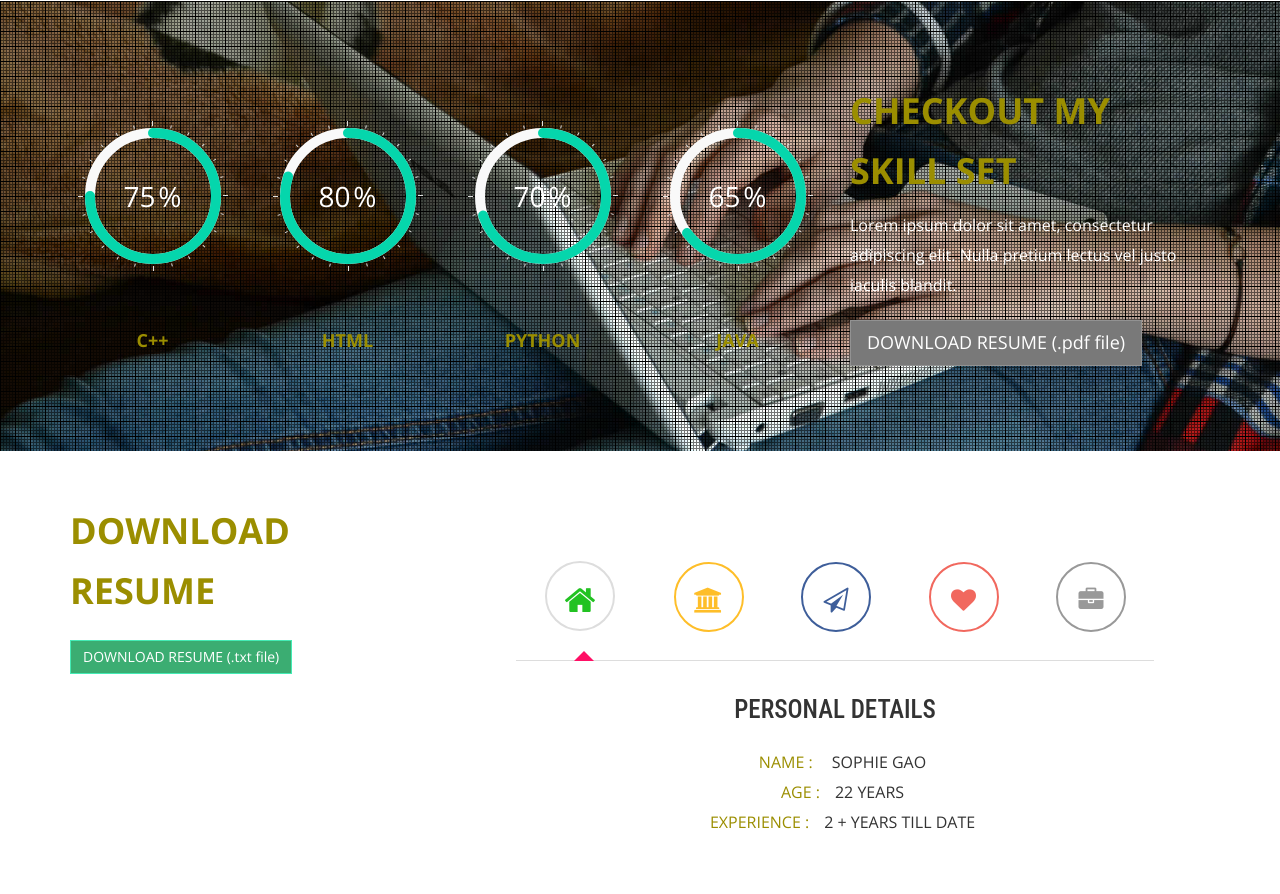
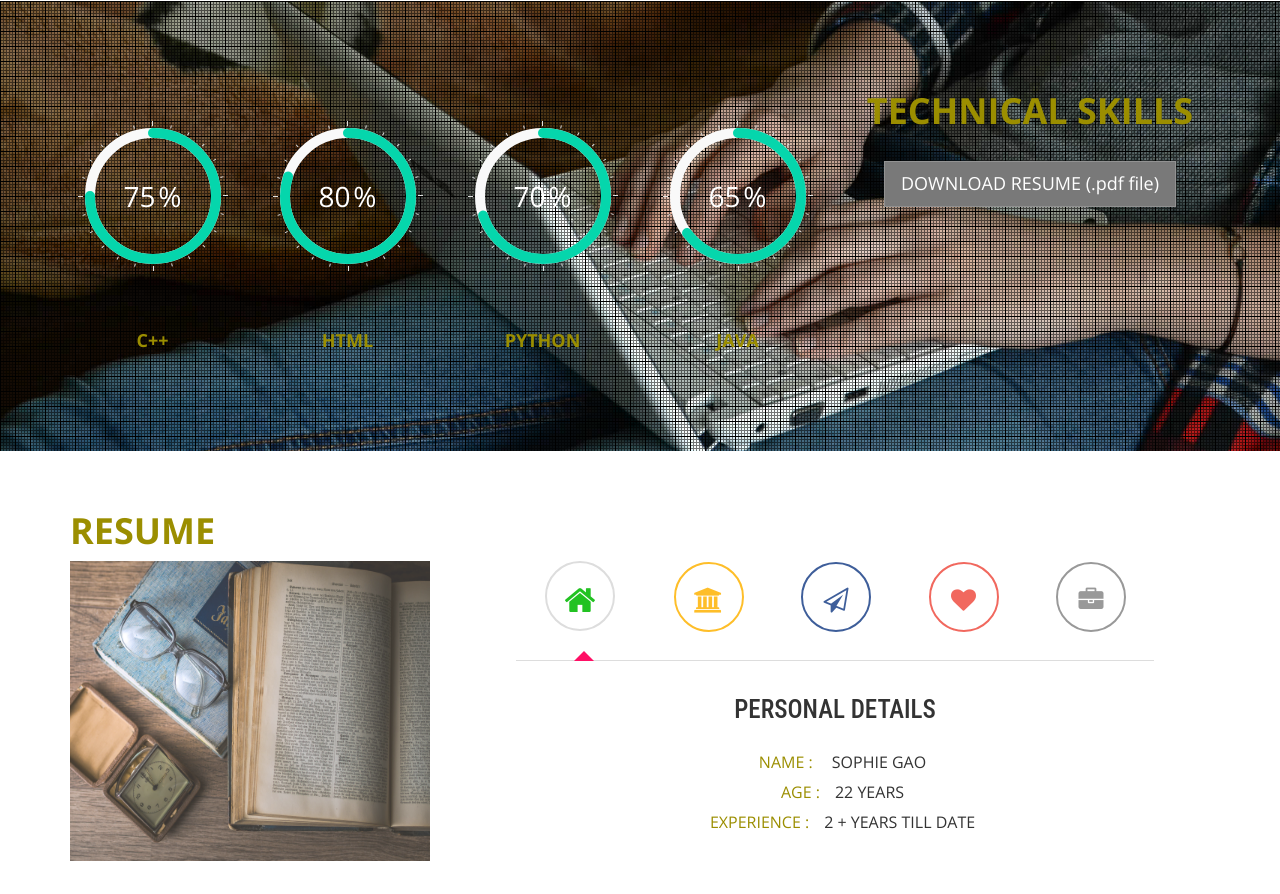
Before and after one commit to SophieMJ/sophiemj.github.io, a plain HTML site: page index.html in a window 1280 px wide. Shown: the part 1139-2033 px from the top of the page. Drawn offline with nearby package versions, Linux system fonts and the light colour scheme.

Commit message:
modified resume and project section

```diff
--- a/assets/css/style.css
+++ b/assets/css/style.css
@@ -251,6 +251,11 @@ background-color: rgb(255, 15, 101);
 /* =============================================================
   DOWNLOAD SECTION STYLES
  ============================================================ */
+.resume {
+	height: 300px;
+	opacity: 0.8;
+}
+
 .board {
 	width: 85%;
 	margin: 0px auto;
--- a/index.html
+++ b/index.html
@@ -57,7 +57,7 @@
 								<i class="fa fa-info icon-round icon-round-active"></i>
 								<h3 class="wow bounceIn animated" data-wow-duration="1s" data-wow-delay=".2s">ABOUT ME</h3>
 							</a>
-							<a href="#resume-sec" class="wow bounceIn animated" data-wow-duration="1s" data-wow-delay=".3s">
+							<a href="#skill-sec" class="wow bounceIn animated" data-wow-duration="1s" data-wow-delay=".3s">
 								<i class="fa fa-briefcase icon-round"></i>
 								<h3 class="wow bounceIn animated" data-wow-duration="1s" data-wow-delay=".4s">RESUME</h3>
 							</a>
@@ -131,14 +131,10 @@
 							</span>
 							<h4>JAVA</h4>
 						</div>
-						<div class="col-lg-4 col-md-4 col-sm-4  wow bounceIn animated" data-wow-duration="1s" data-wow-delay="1s">
-							<h1>CHECKOUT MY</h1>
-							<h1>SKILL SET</h1>
-							<p>
-								Lorem ipsum dolor sit amet, consectetur adipiscing elit.
-								Nulla pretium lectus vel justo iaculis blandit.
-							</p>
-							<a href="#resume-sec" class="btn btn-style-two btn-lg">DOWNLOAD RESUME (.pdf file)</a>
+						<div class="col-lg-4 col-md-4 col-sm-4  wow bounceIn animated text-center" data-wow-duration="1s" data-wow-delay="1s">
+							<h1>TECHNICAL SKILLS</h1>
+							<br/>
+							<a href="assets/resume.pdf" class="btn btn-style-two btn-lg">DOWNLOAD RESUME (.pdf file)</a>
 						</div>
 					</div>
 				</div>
@@ -149,10 +145,9 @@
 			<div class="container">
 				<div class="row  move-me">
 					<div class="col-lg-4 col-md-4 col-sm-4 wow bounceIn animated" data-wow-duration="1s" data-wow-delay=".2s">
-						<h1>DOWNLOAD </h1>
 						<h1>RESUME</h1>
+						<img class="img-responsive resume" src="assets/img/resume.jpg" alt="" />
 						<div class="color-strip"></div>
-						<a href="#resume-sec" class="btn btn-style-three ">DOWNLOAD RESUME (.txt file)</a>
 					</div>
 					<div class="col-lg-8 col-md-8 col-sm-8 wow bounceIn animated" data-wow-duration="1s" data-wow-delay=".4s">
 						<div class="board">
@@ -341,7 +336,6 @@
 				<div class="row text-center wow bounceIn animated" data-wow-duration="1s" data-wow-delay=".2s">
 					<div class="col-lg-8 col-lg-offset-2 col-md-8 col-md-offset-2 col-sm-8 col-sm-offset-2 text-center">
 						<h1>RECENT PROJECTS</h1>
-						<p>Lorem ipsum dolor sit amet, consectetur adipiscing elit onec molestie non sem vel condimentum.Lorem ipsum dolor sit amet, consectetur adipiscing elit. </p>
 					</div>
 				</div>
 				<div class="row  wow bounceIn animated" data-wow-duration="1s" data-wow-delay=".4s">
@@ -350,8 +344,8 @@
 							<img class="img-responsive" src="assets/img/portfolio/small/1.jpg" alt="" />
 							<div class="overlay">
 								<div class="portfolio-sec-inner">
-									<h3><a href="#">Consecte Adipis </a></h3>
-									<p>Lorem ipsum dolor sit amet, consectetur </p>
+									<h3><a href="#">Course Scheduler</a></h3>
+									<p>Coming Soon...</p>
 									<a class="preview"  href="assets/img/portfolio/big/1.jpg"><i class="fa fa-eye"></i>SEE PROJECT </a>
 								</div>
 							</div>
```
Also changed, not shown: assets/img/resume.jpg (added), 1 other file.
